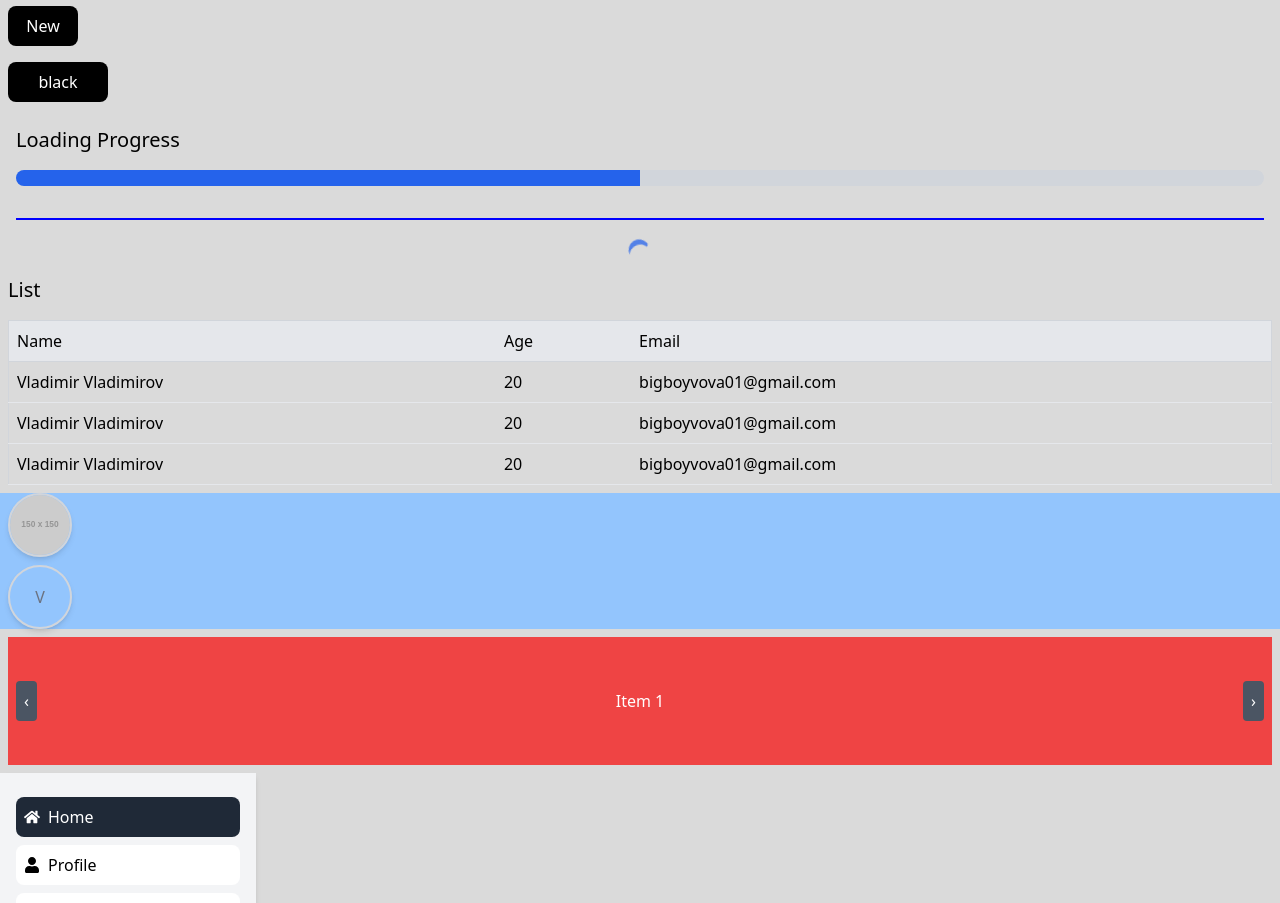
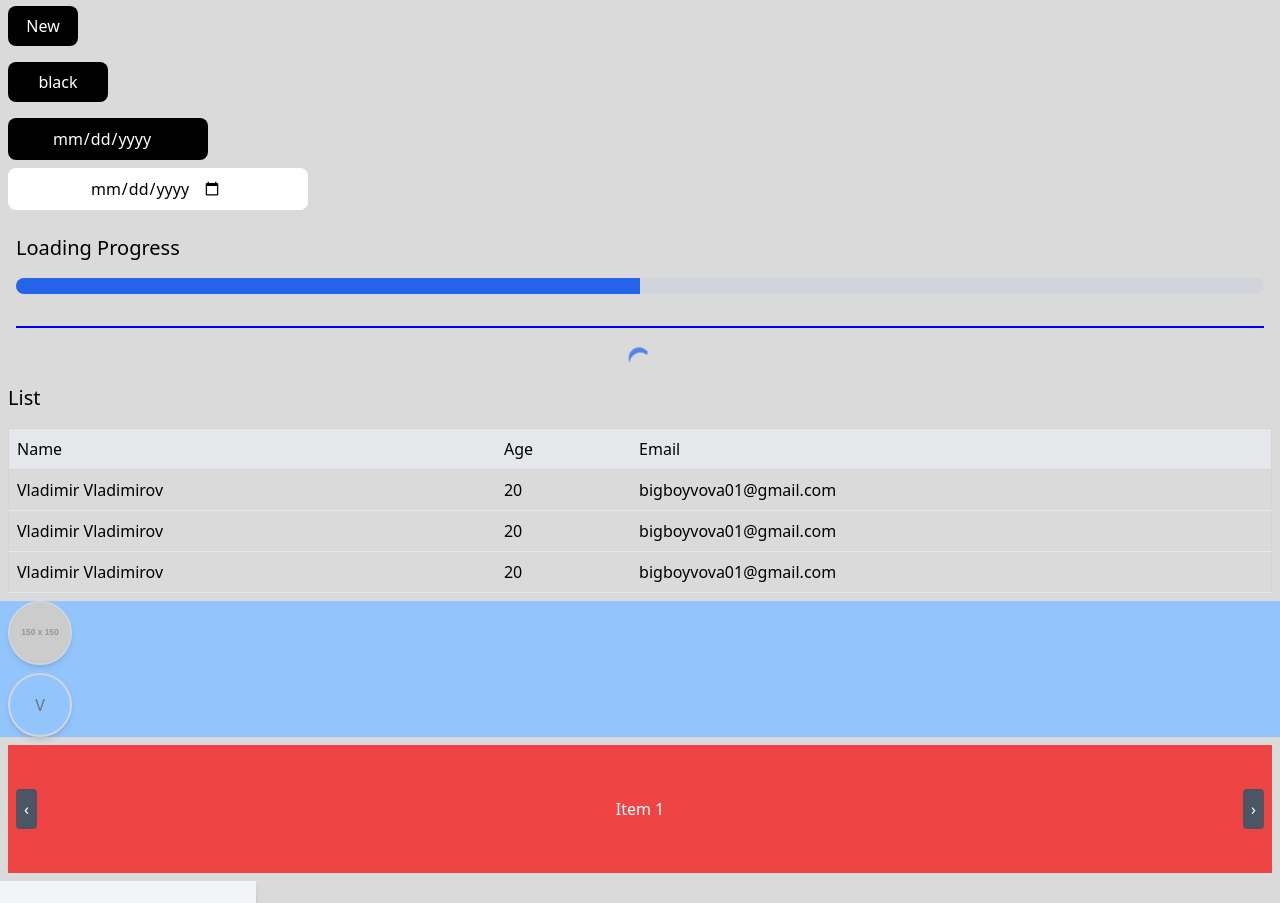
Before and after one commit to YpCIIIaK/reusable_components, a React (Create React App) app: page / in a window 1280 px wide. Shown: the part 1708-2611 px from the top of the page. Built offline with nearby package versions, Linux system fonts and the light colour scheme.

Commit message:
added datepicker

```diff
--- a/src/App.js
+++ b/src/App.js
@@ -21,6 +21,7 @@ import Table from "./components/table/Table";
 import ProgressBar from "./components/progress/ProgressBar";
 import Spinner from "./components/spinner/Spinner";
 import Divider from "./components/divider/Divider";
+import DatePicker from "./components/datepicker/DatePicker";
 
 function App() {
     const handleClick = () => {};
@@ -118,6 +119,10 @@ function App() {
         }, 1000);
         return () => clearInterval(interval);
     }, []);
+
+    const handleDateChange = (date) => {
+        console.log('Selected Date:', date);
+    };
 
     return (
         <div className="App">
@@ -335,6 +340,24 @@ function App() {
                 </Tooltip>
             </div>
 
+            <div className="mx-2">
+
+                <DatePicker
+                    styleType="black"
+                    size="md"
+                    onDateChange={handleDateChange}
+                    icon={<i className="fas fa-calendar-alt"></i>}
+                />
+
+                <DatePicker
+                    styleType="white"
+                    size="lg"
+                    onDateChange={handleDateChange}
+                    icon={<i className="fas fa-calendar-alt"></i>}
+                    iconPosition="right"
+                />
+            </div>
+
             <div className="p-4">
                 <h1 className="text-xl mb-4">Loading Progress</h1>
                 <ProgressBar progress={progress} size="md" color="blue"/>
--- /dev/null
+++ b/src/components/datepicker/DatePicker.jsx
@@ -0,0 +1,57 @@
+import React, { useState } from 'react';
+
+const DatePicker = ({
+                        styleType = 'black',
+                        size = 'md',
+                        icon,
+                        iconPosition = 'left',
+                        disabled,
+                        onDateChange,
+                    }) => {
+    const [selectedDate, setSelectedDate] = useState('');
+
+    const baseStyles =
+        'rounded-lg text-center font-medium py-2 px-4 my-2 transition-all flex items-center justify-center';
+
+    const sizeStyles = {
+        sm: 'w-[100px]',
+        md: 'w-[200px]',
+        lg: 'w-[300px]',
+        xl1: 'w-[400px]',
+    };
+
+    const styleTypes = {
+        black: 'bg-black text-white hover:bg-gray-800 active:bg-gray-700',
+        gray600: 'bg-gray-600 text-white hover:bg-gray-700 active:bg-black',
+        white: 'bg-white text-black hover:bg-gray-200 active:bg-gray-300',
+    };
+
+    const pickerStyles = `${baseStyles} ${sizeStyles[size]} ${styleTypes[styleType]} ${
+        disabled ? 'opacity-50 cursor-not-allowed' : ''
+    }`;
+
+    const handleDateChange = (e) => {
+        const date = e.target.value;
+        setSelectedDate(date);
+        if (onDateChange) {
+            onDateChange(date);
+        }
+    };
+
+    return (
+        <div className={pickerStyles}>
+      <span className={`flex items-center ${iconPosition === 'right' ? 'flex-row-reverse' : ''}`}>
+        {icon && <span className={`mr-2 ${iconPosition === 'right' ? 'ml-2' : ''}`}>{icon}</span>}
+          <input
+              type="date"
+              value={selectedDate}
+              onChange={handleDateChange}
+              disabled={disabled}
+              className="bg-transparent border-none outline-none text-center"
+          />
+      </span>
+        </div>
+    );
+};
+
+export default DatePicker;
```
